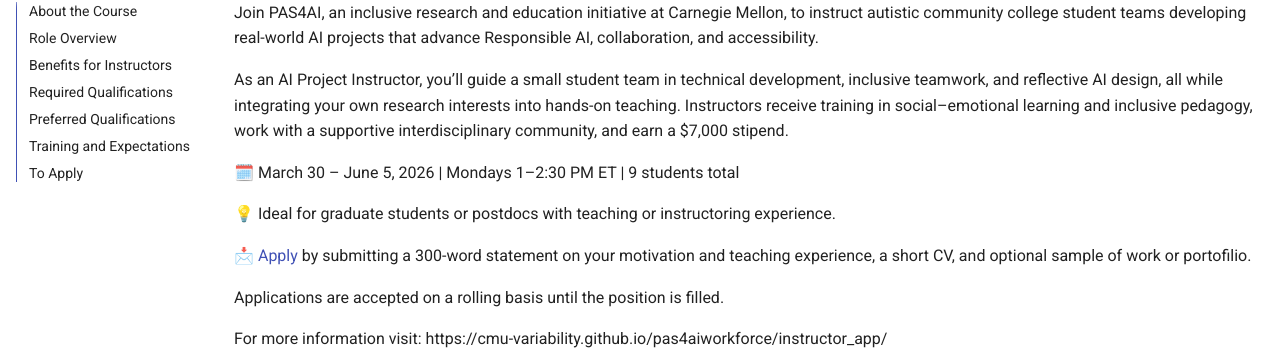
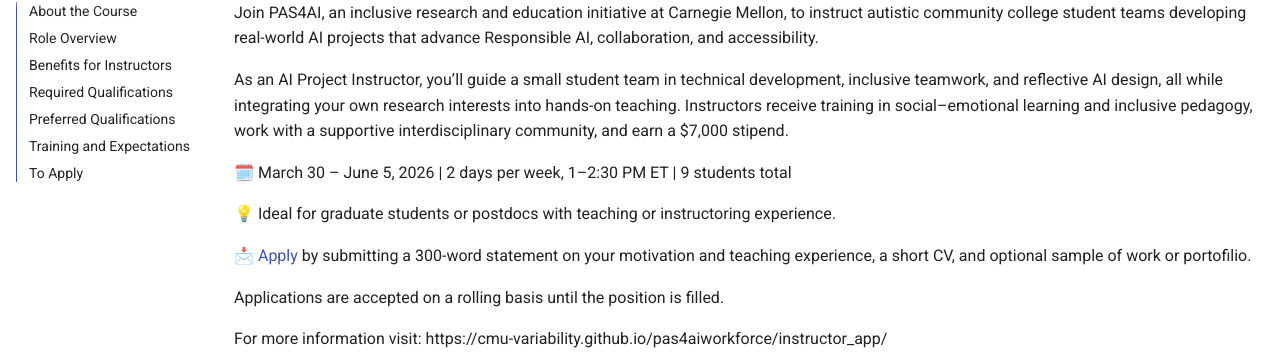
Before and after one commit to cmu-variability/pas4aiworkforce, an MkDocs documentation site: the page built from docs/instructor_app.md, in a window 1280 px wide and 900 px high, scrolled down 405 px. Shown: the part 97-453 px from the top of the window. Built offline with MkDocs 1.6.1 and Material for MkDocs 9.7.7, drawn with Linux system fonts in a browser that asks for light colours.

Commit message:
Revise schedule details in instructor_app.md
Updated the schedule format for the instructor program.

```diff
--- a/docs/instructor_app.md
+++ b/docs/instructor_app.md
@@ -12,7 +12,7 @@
 
 As an AI Project Instructor, you’ll guide a small student team in technical development, inclusive teamwork, and reflective AI design, all while integrating your own research interests into hands-on teaching. Instructors receive training in social–emotional learning and inclusive pedagogy, work with a supportive interdisciplinary community, and earn a $7,000 stipend.
 
-🗓️ March 30 – June 5, 2026 | Mondays 1–2:30 PM ET | 9 students total
+🗓️ March 30 – June 5, 2026 | 2 days per week, 1–2:30 PM ET | 9 students total
 
 💡 Ideal for graduate students or postdocs with teaching or instructoring experience.
 
```
